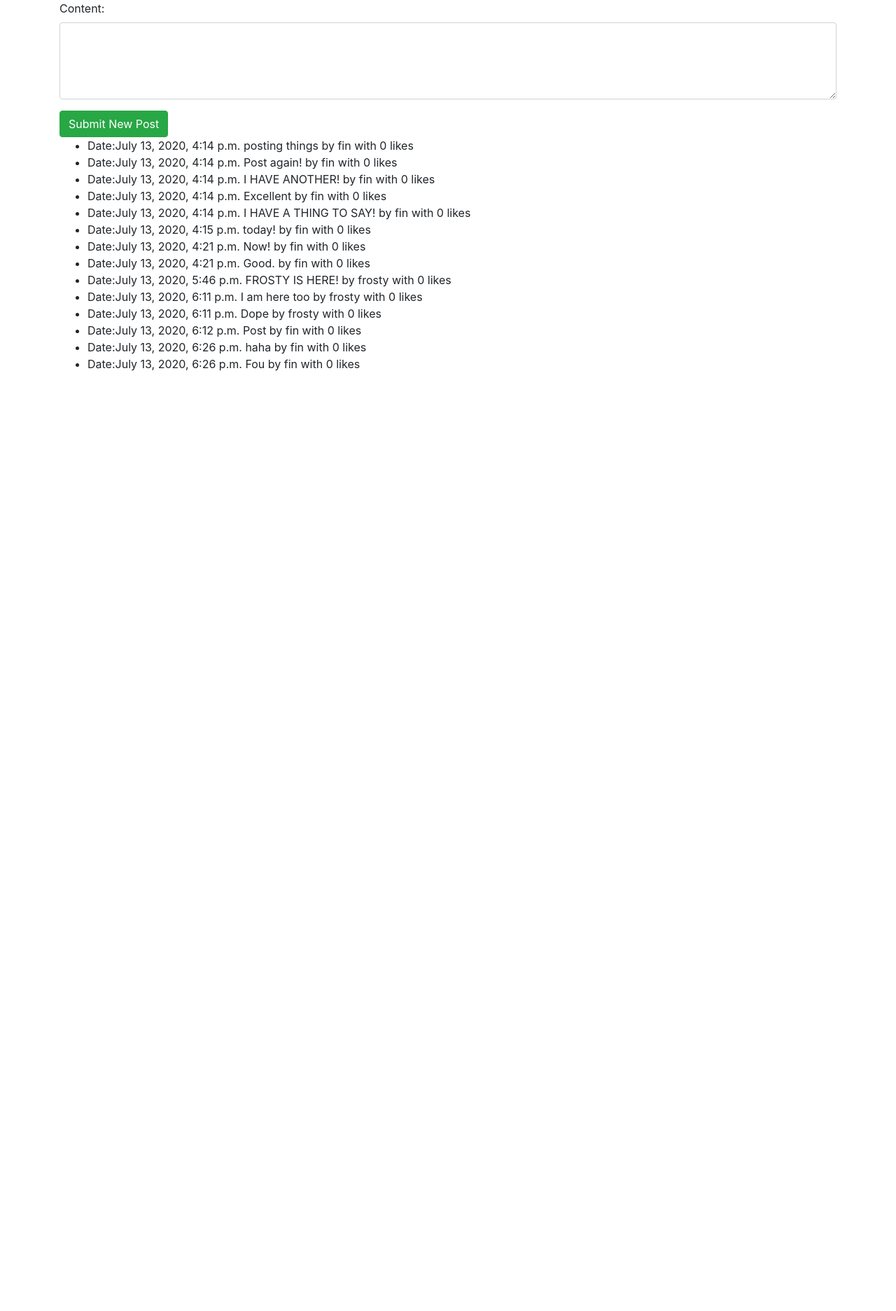
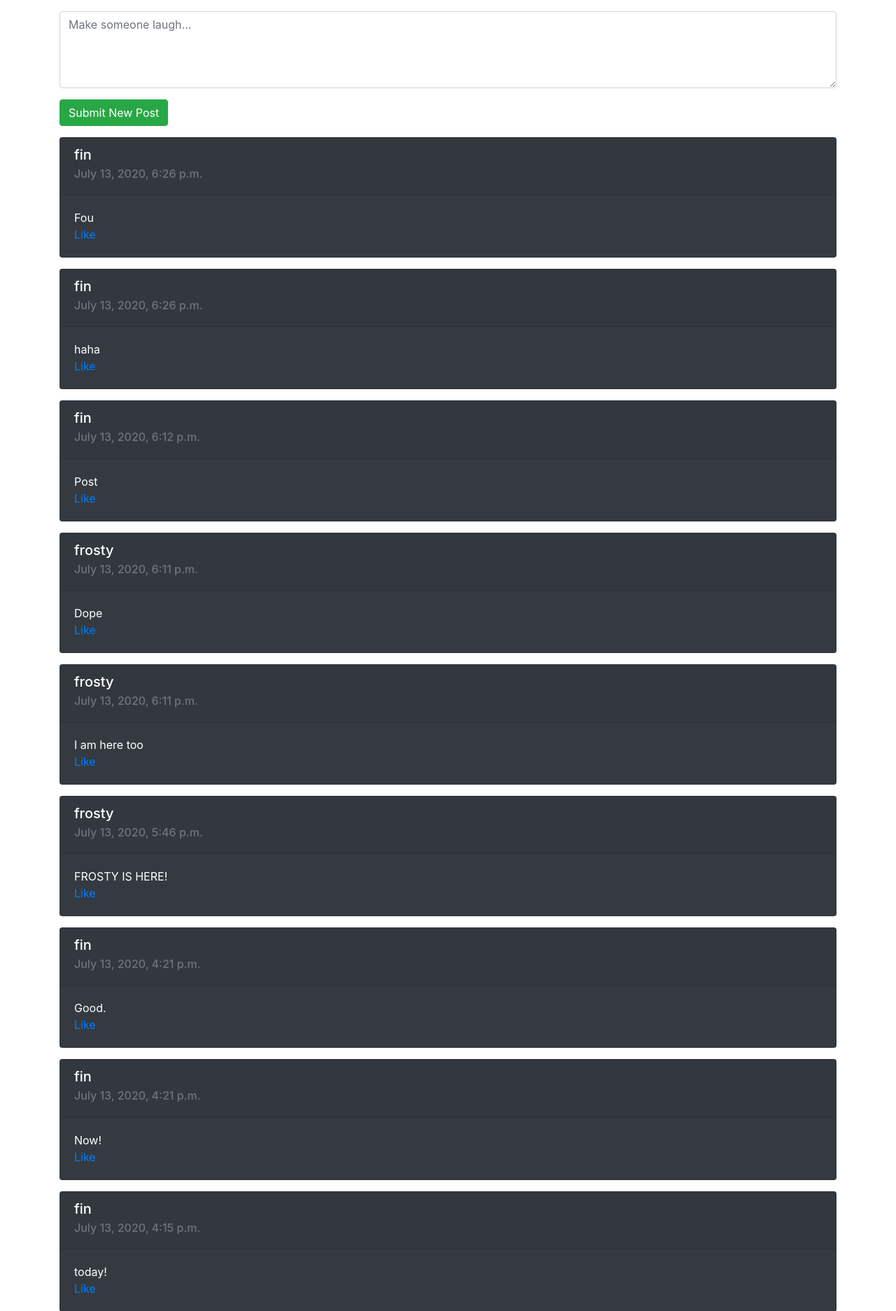
Before and after one commit to fross123/the-u-network, a Django app: page / in a window 1280 px wide. Shown: the part 56-1929 px from the top of the page at 70% size. Before the commit the page ends 586 px from the top, so only its background shows below. Run offline with Django 3.2, Linux system fonts and the light colour scheme; a user stored in the database is signed in; data comes from the database, SQL or seed files in the repository; both versions use the stored data as it was after the commit; some libraries are stand-ins or nearby versions.

Commit message:
index styleing

```diff
--- a/network/forms.py
+++ b/network/forms.py
@@ -1,4 +1,4 @@
 from django import forms
 
 class NewPost(forms.Form):
-    content = forms.CharField(widget=forms.Textarea(attrs={'class': 'form-control', 'name': 'content', 'rows': '4'}), label="Content")
+    content = forms.CharField(widget=forms.Textarea(attrs={'class': 'form-control', 'name': 'content', 'rows': '4', 'placeholder': 'Make someone laugh...'}), label="")
--- a/network/templates/network/index.html
+++ b/network/templates/network/index.html
@@ -2,18 +2,28 @@
 
 {% block body %}
     {% if user.is_authenticated %}
-    <form action="{% url 'newPost' %}" method="post">
+    <form action="{% url 'newPost' %}" method="post" class="mt-3">
         {% csrf_token %}
         <div class="form-group">
             {{ NewPost }}
         </div>
         <button type="submit" class="btn btn-success">Submit New Post</button>
     </form>
-    <ul>
-        {% for post in posts %}
-        <li>Date:{{ post.date }} {{ post.content }} by {{ post.user.username }} with {{ post.likes }} likes</li>
-        {% endfor %}
-    </ul>
+    {% for post in posts %}
+    <div class="card text-white bg-dark my-3">
+        <div class="card-header">
+            <h5 class="card-title">{{ post.user.username }}</h5>
+            <h6 class="card-subtitle mb-2 text-muted">{{ post.date }}</h6>
+        </div>
+        <div class="card-body">
+            {{ post.content }}
+            <br />
+            <a href="#" class="card-link">Like</a>
+        </div>
+    </div>
+    {% endfor %}
+    {% else %}
+    <h1>Please Login to see some posts!</h1>
     {% endif %}
 
 {% endblock %}
--- a/network/views.py
+++ b/network/views.py
@@ -12,7 +12,7 @@ from .forms import NewPost
 def index(request):
     return render(request, "network/index.html", {
         "NewPost": NewPost,
-        "posts": Post.objects.all()
+        "posts": Post.objects.order_by('-date')
     })
 
 def newPost(request):
```
Also changed, not shown: db.sqlite3.
